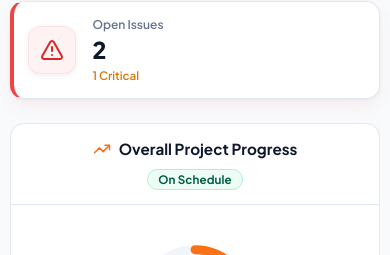
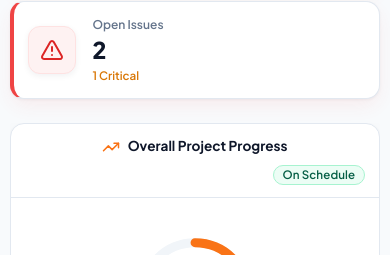
Before and after one commit to tajprasanth3-cell/Site-Log, a React (Vite) app in the folder frontend/: page / in a window 390 px wide. Shown: the part 539-794 px from the top of the page. Built offline with nearby package versions, Linux system fonts and the light colour scheme; no server answers.

Commit message:
fix(responsive): keep View all button aligned to the right on mobile card headers without wrapping

```diff
--- a/frontend/src/index.css
+++ b/frontend/src/index.css
@@ -1254,8 +1254,8 @@ body {
   display: flex;
   align-items: center;
   justify-content: space-between;
-  gap: 0.65rem;
-  flex-wrap: wrap;
+  gap: 0.5rem;
+  flex-wrap: nowrap !important;
   width: 100%;
   min-width: 0;
 }
@@ -1263,16 +1263,28 @@ body {
 .dashboard-card-header .card-title {
   display: flex;
   align-items: center;
-  gap: 0.5rem;
+  gap: 0.45rem;
   font-size: 0.95rem;
   font-weight: 700;
-  flex: 1;
+  flex: 1 1 auto;
   min-width: 0;
+  overflow: hidden;
 }
 
 .dashboard-card-header .card-title span {
-  word-break: break-word;
-  overflow-wrap: break-word;
+  white-space: nowrap;
+  overflow: hidden;
+  text-overflow: ellipsis;
+}
+
+.dashboard-card-header .btn,
+.dashboard-card-header .badge {
+  flex-shrink: 0 !important;
+  white-space: nowrap !important;
+  margin-left: auto !important;
+  padding: 0.28rem 0.65rem !important;
+  font-size: 0.75rem !important;
+  font-weight: 600 !important;
 }
 
 /* Recent Reports: Desktop Table vs Mobile Cards */
@@ -3293,14 +3305,45 @@ body {
     box-sizing: border-box !important;
   }
 
-  /* 3. Recent Issues Card */
+  /* 3. Dashboard Card Headers (Always stay on the exact same row with View all / Badge on the right) */
   .recent-issues-card .card-header,
   .recent-reports-card .card-header,
   .progress-donut-card .card-header {
-    flex-wrap: wrap !important;
+    flex-wrap: nowrap !important;
+    display: flex !important;
+    align-items: center !important;
+    justify-content: space-between !important;
     gap: 0.5rem !important;
-    align-items: center !important;
-    padding: 0.85rem 1rem !important;
+    padding: 0.75rem 0.85rem !important;
+    width: 100% !important;
+    min-width: 0 !important;
+  }
+
+  .recent-issues-card .card-title,
+  .recent-reports-card .card-title,
+  .progress-donut-card .card-title {
+    font-size: 0.85rem !important;
+    flex: 1 1 auto !important;
+    min-width: 0 !important;
+    overflow: hidden !important;
+  }
+
+  .recent-issues-card .card-title span,
+  .recent-reports-card .card-title span,
+  .progress-donut-card .card-title span {
+    white-space: nowrap !important;
+    overflow: hidden !important;
+    text-overflow: ellipsis !important;
+  }
+
+  .recent-issues-card .btn,
+  .recent-reports-card .btn,
+  .progress-donut-card .badge {
+    flex-shrink: 0 !important;
+    white-space: nowrap !important;
+    margin-left: auto !important;
+    padding: 0.22rem 0.55rem !important;
+    font-size: 0.72rem !important;
   }
 
   .dashboard-issues-body {
```
